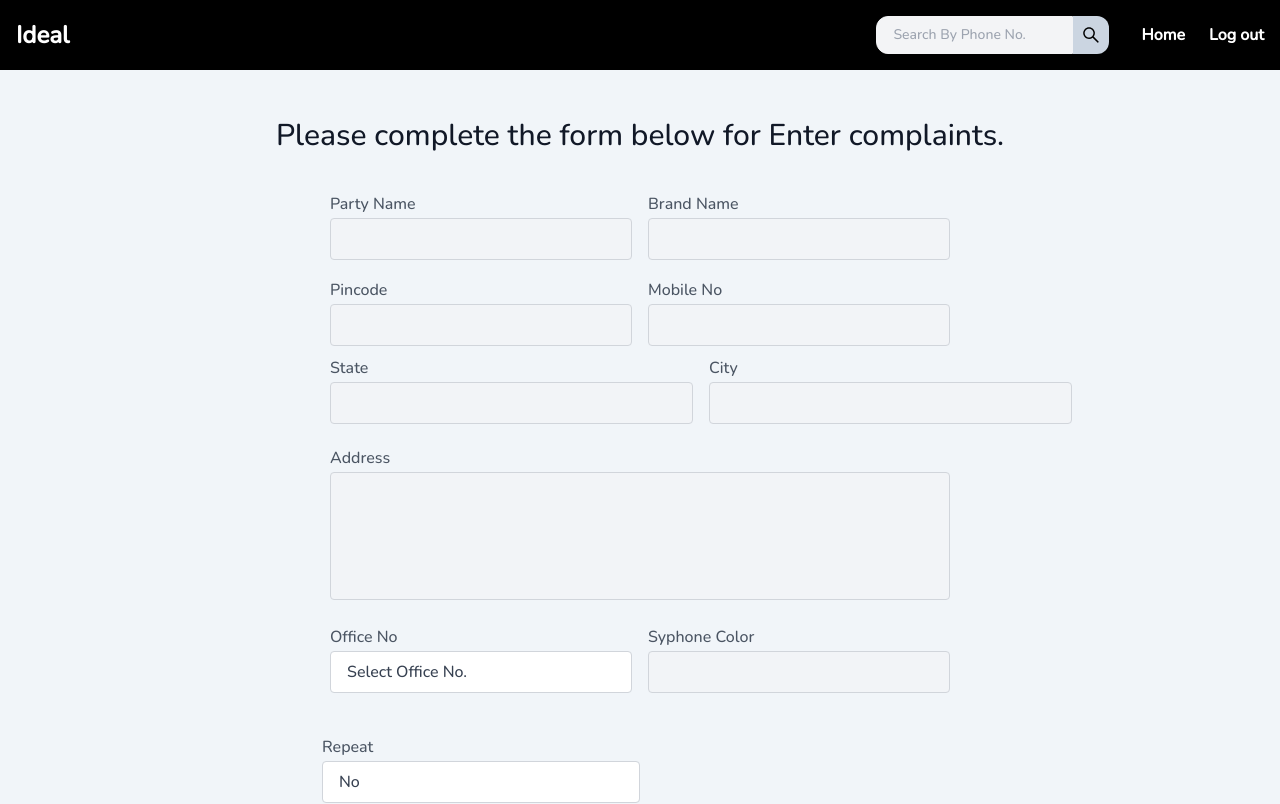
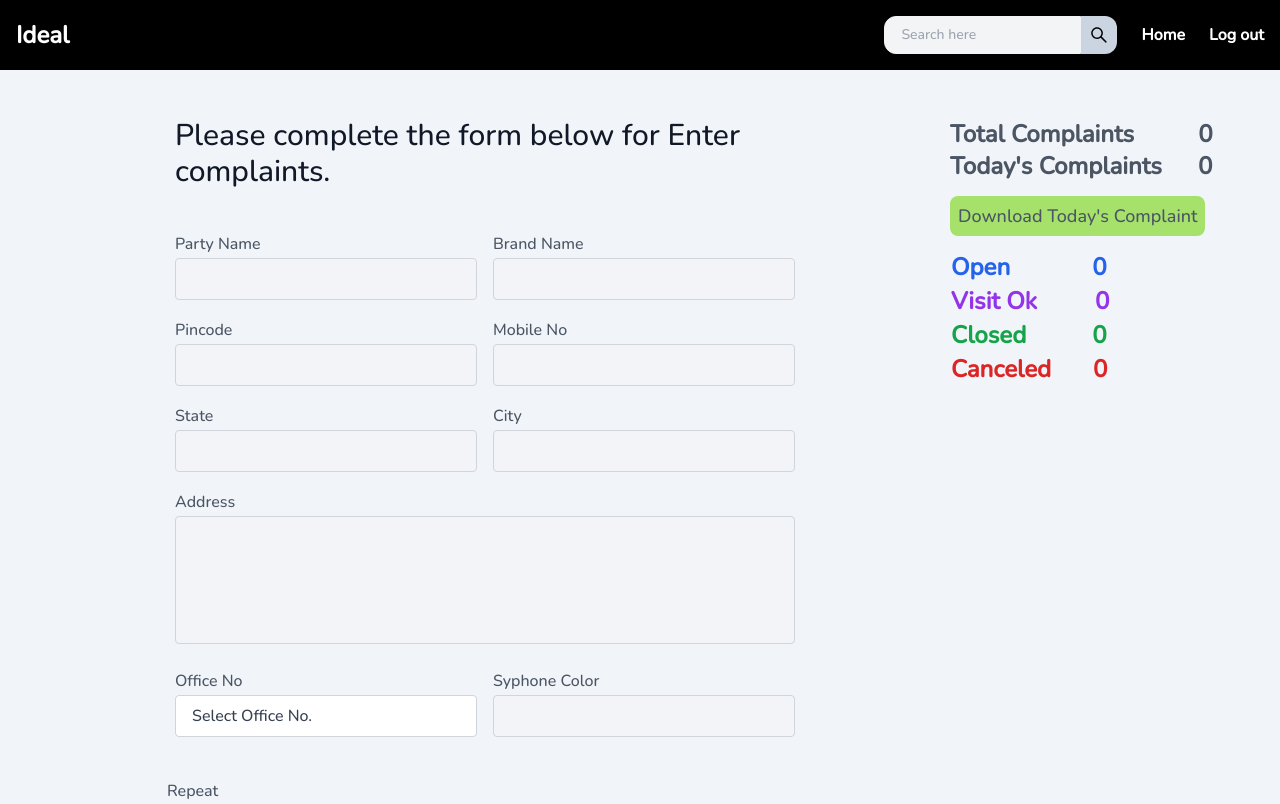
Before and after one commit to harshilsarariya/client, a React (Create React App) app: page / in a window 1280 px wide. Shown: the top 804 px of the page. Built offline with nearby package versions, Linux system fonts and the light colour scheme; no server answers; sample sign-in values are in the browser's storage.

Commit message:
added details in complaint form

```diff
--- a/src/components/ComplaintForm.js
+++ b/src/components/ComplaintForm.js
@@ -1,13 +1,21 @@
 import React, { useEffect, useState } from "react";
 import { useNavigate } from "react-router-dom";
-import Navbar from "./Navbar";
+import { CSVLink } from "react-csv";
 var pincodeDirectory = require("india-pincode-lookup");
 
 const ComplaintForm = () => {
   const [pincode, setPincode] = useState();
   const [state, setState] = useState("");
   const [district, setDistrict] = useState("");
-  const [totalComplaints, setTotalComplaints] = useState(0);
+  const [totalComplaintsCount, setTotalComplaintsCount] = useState(0);
+  const [totalComplaints, setTotalComplaints] = useState([]);
+  const [todaysTotalComplaintsCount, setTodaysTotalComplaintsCount] =
+    useState(0);
+  const [todaysTotalComplaints, setTodaysTotalComplaints] = useState([]);
+  const [closed, setClosed] = useState(0);
+  const [visitOk, setVisitOk] = useState(0);
+  const [pending, setPending] = useState(0);
+  const [cancel, setCancel] = useState(0);
   const [complaint, setComplaint] = useState({
     partyName: "",
     address: "",
@@ -22,8 +30,80 @@ const ComplaintForm = () => {
     repeat: "No",
     syphoneColor: "",
   });
+  const [officeNo, setOfficeNo] = useState(0);
+  let navigate = useNavigate();
+  const getOfficeNo = async () => {
+    let email = localStorage.getItem("email");
+    const response = await fetch(
+      // `http://localhost:5000/api/auth/getMemberByEmail?email=${email}`,
+      `http://localhost:5000/api/auth/getMemberByEmail?email=${email}`,
+      {
+        method: "GET",
+        headers: {
+          "Content-Type": "application/json",
+        },
+      }
+    );
+    const json = await response.json();
+    let pho = json.data[0].phone;
+    setOfficeNo(pho);
+  };
 
-  let navigate = useNavigate();
+  const handleTotalComplaint = async () => {
+    const response = await fetch(
+      `https://ideal-server.herokuapp.com/api/complaint/fetchComplaintsCount?plumbingNo=${officeNo}`,
+      // `http://localhost:5000/api/complaint/fetchComplaintsCount?plumbingNo=${9924733933}`,
+      {
+        method: "GET",
+        headers: {
+          "Content-Type": "application/json",
+          "auth-token": localStorage.getItem("token"),
+        },
+      }
+    );
+    const json = await response.json();
+    setTotalComplaintsCount(json.lenTotal);
+    setTotalComplaints(json.complaint);
+    let ope = 0,
+      clo = 0,
+      vis = 0,
+      can = 0;
+    totalComplaints.map((complaint) => {
+      if (complaint.workDone === "Yes" && complaint.problemSolved === "Yes") {
+        clo++;
+        setClosed(clo);
+      } else if (
+        complaint.workDone === "No" &&
+        complaint.problemSolved === "No"
+      ) {
+        ope++;
+        setPending(ope);
+      } else if (complaint.workDone === "Visit Ok") {
+        vis++;
+        setVisitOk(vis);
+      } else if (complaint.workDone === "Cancel") {
+        can++;
+        setCancel(can);
+      }
+    });
+  };
+
+  const handleTodaysTotalComplaint = async () => {
+    const response = await fetch(
+      `https://ideal-server.herokuapp.com/api/complaint/fetchTodaysComplaintsCount?plumbingNo=${officeNo}`,
+      // `http://localhost:5000/api/complaint/fetchTodaysComplaintsCount?plumbingNo=${9924733933}`,
+      {
+        method: "GET",
+        headers: {
+          "Content-Type": "application/json",
+          "auth-token": localStorage.getItem("token"),
+        },
+      }
+    );
+    const json = await response.json();
+    setTodaysTotalComplaintsCount(json.lenTotal);
+    setTodaysTotalComplaints(json.complaint);
+  };
 
   const handleSubmit = async (e) => {
     e.preventDefault();
@@ -57,6 +137,8 @@ const ComplaintForm = () => {
     const json = await response.json();
     if (json.success) {
       // props.showAlert("Complaint Submitted successfully", "green");
+      handleTotalComplaint();
+      handleTodaysTotalComplaint();
       alert("Complaint Submitted successfully");
     } else {
       // props.showAlert(json.errors[0].msg, "red");
@@ -82,50 +164,49 @@ const ComplaintForm = () => {
       complaint.city = no[0].districtName;
     }
   };
-  // let officeNo = 7575024245;
 
-  // const handleTotalComplaint = async () => {
-  //   const response = await fetch(
-  //     // "https://ideal-server.herokuapp.com/api/complaint/totalcomplaint",
-  //     `http://localhost:5000/api/complaint/fetchComplaintsCount?plumbingNo=${officeNo}`,
-  //     {
-  //       method: "GET",
-  //       headers: {
-  //         "Content-Type": "application/json",
-  //         "auth-token": localStorage.getItem("token"),
-  //       },
-  //     }
-  //   );
-  //   const json = await response.json();
-  //   setTotalComplaints(json.len);
-  // };
   useEffect(() => {
     if (!localStorage.getItem("token")) {
       navigate("/signin");
     }
-    // handleTotalComplaint();
+    getOfficeNo();
   }, []);
+
+  useEffect(() => {
+    handleTotalComplaint();
+    handleTodaysTotalComplaint();
+  }, [officeNo]);
+
+  useEffect(() => {
+    handleTotalComplaint();
+    handleTodaysTotalComplaint();
+  }, [totalComplaintsCount]);
+
+  let headers = [
+    { label: "Opening Date", key: "date" },
+    { label: "Party Name", key: "partyName" },
+    { label: "Address", key: "address" },
+    { label: "Pincode", key: "pincode" },
+    { label: "State", key: "state" },
+    { label: "City", key: "city" },
+    { label: "Mobile No", key: "mobileNo" },
+    { label: "Plumbing No", key: "plumbingNo" },
+    { label: "Brand Name", key: "brandName" },
+    { label: "Work Done", key: "workDone" },
+    { label: "Problem Solved", key: "problemSolved" },
+    { label: "Repeat", key: "repeat" },
+    { label: "Syphone Color", key: "syphoneColor" },
+  ];
 
   return (
     <div>
-      <section className="text-gray-600 body-font relative">
-        <div className="container px-5 py-12 mx-auto">
-          <div className="flex  text-center w-full mb-5">
-            {/* <div className=" mb-5">
-              <div className="flex text-2xl">
-                <h2 className="mr-16 ">Total Complaints</h2>
-                <span>{totalComplaints}</span>
-              </div>
-              <div className="flex text-2xl">
-                <h2 className="mr-9"> Today's Complaints</h2>
-                <span>2356</span>
-              </div>
-            </div> */}
-            <h1 className="sm:text-3xl mx-auto text-2xl font-medium title-font mb-4 text-gray-900">
+      <section className="text-gray-600 min-h-screen body-font relative">
+        <div className="container flex px-5 py-12 mx-auto">
+          <div className="w-9/12">
+            <h1 className="sm:text-3xl  mx-auto md:w-2/3 mb-10 text-2xl font-medium title-font  text-gray-900">
               Please complete the form below for Enter complaints.
             </h1>
-          </div>
-          <form onSubmit={handleSubmit} className="lg:w-1/2 md:w-2/3 mx-auto ">
+            <form onSubmit={handleSubmit} className=" mx-auto md:w-2/3  ">
               <div className="flex flex-wrap -m-2">
                 <div className="p-2 w-1/2">
                   <div className="relative">
@@ -196,8 +277,8 @@ const ComplaintForm = () => {
                   </div>
                 </div>
                 {/* dropdown */}
-              <div className="flex space-x-4">
-                <div className="mb-3 w-[363px] ml-2 left-0">
+                <div className="p-2 w-1/2">
+                  <div className="relative">
                     <label
                       htmlFor="state"
                       className="leading-7 text-base text-gray-600"
@@ -214,7 +295,9 @@ const ComplaintForm = () => {
                       className="w-full bg-gray-100 bg-opacity-50 rounded border border-gray-300 focus:border-[#717984] focus:bg-white focus:ring-2 focus:ring-[#717984] text-base outline-none text-gray-700 py-1 px-3 leading-8 transition-colors duration-200 ease-in-out"
                     />
                   </div>
-                <div className="mb-3 w-[363px] ml-2 right-0">
+                </div>
+                <div className="p-2 w-1/2">
+                  <div className="relative">
                     <label
                       htmlFor="city"
                       className="leading-7 text-base text-gray-600"
@@ -280,7 +363,10 @@ const ComplaintForm = () => {
       focus:text-gray-700 focus:bg-white focus:border-blue-600 focus:outline-none"
                       aria-label=".form-select-lg example"
                     >
-                    <option className="p-2 text-xl"> Select Office No.</option>
+                      <option className="p-2 text-xl">
+                        {" "}
+                        Select Office No.
+                      </option>
                       <option className="p-2 text-xl">7575024245</option>
                       <option className="p-2 text-xl">9924733933</option>
                       <option className="p-2 text-xl">9913833233</option>
@@ -346,6 +432,48 @@ const ComplaintForm = () => {
               </div>
             </form>
           </div>
+          <div className="w-3/12">
+            <div>
+              <div className="flex text-2xl">
+                <h2 className="mr-16 font-bold">Total Complaints</h2>
+                <span className=" font-bold">{totalComplaintsCount}</span>
+              </div>
+              <div className="flex text-2xl">
+                <h2 className="mr-9 font-bold"> Today's Complaints</h2>
+                <span className=" font-bold">{todaysTotalComplaintsCount}</span>
+              </div>
+              <div className="my-5 min-w-full ">
+                <CSVLink
+                  data={todaysTotalComplaints}
+                  headers={headers}
+                  className="bg-[#86da32b5] text-xs p-1  lg:text-sm lg:p-2 px-5   xl:text-lg  rounded-lg "
+                >
+                  Download Today's Complaint
+                </CSVLink>
+              </div>
+            </div>
+            <table className="table-fixed">
+              <tbody>
+                <tr className="flex text-2xl font-bold text-blue-600">
+                  <td className="mr-20">Open</td>
+                  <td>{pending}</td>
+                </tr>
+                <tr className="flex text-2xl font-bold text-purple-600">
+                  <td className="mr-14">Visit Ok</td>
+                  <td>{visitOk}</td>
+                </tr>
+                <tr className="flex text-2xl font-bold text-green-600">
+                  <td className="mr-16">Closed</td>
+                  <td>{closed}</td>
+                </tr>
+                <tr className="flex text-2xl font-bold text-red-600">
+                  <td className="mr-10">Canceled</td>
+                  <td>{cancel}</td>
+                </tr>
+              </tbody>
+            </table>
+          </div>
+        </div>
       </section>
     </div>
   );
--- a/src/components/Navbar.js
+++ b/src/components/Navbar.js
@@ -1,9 +1,9 @@
 import React, { useState, useEffect } from "react";
 import { Link, useNavigate } from "react-router-dom";
-import { searchByPhoneNo } from "../api/complaint";
+import { searchByPhoneNo, search } from "../api/complaint";
 import ComplaintListForUser from "./ComplaintListForUser";
 import { AiOutlineSearch } from "react-icons/ai";
-import ComplaintForm from "./ComplaintForm";
+import { CSVLink } from "react-csv";
 
 const Navbar = () => {
   const [searchResult, setSearchResult] = useState([]);
@@ -45,6 +45,39 @@ const Navbar = () => {
     setSearchResult(data);
   };
 
+  const handleString = async (e) => {
+    const data = await search(query);
+    setIsSearch(true);
+    setSearchResult(data);
+  };
+  const handleSearch = (e) => {
+    if (!isNaN(query)) {
+      handleStateBySearch();
+    } else {
+      handleString();
+    }
+  };
+
+  let headers = [
+    { label: "Opening Date", key: "date" },
+    { label: "Party Name", key: "partyName" },
+    { label: "Address", key: "address" },
+    { label: "Pincode", key: "pincode" },
+    { label: "State", key: "state" },
+    { label: "City", key: "city" },
+    { label: "Mobile No", key: "mobileNo" },
+    { label: "Plumbing No", key: "plumbingNo" },
+    { label: "Brand Name", key: "brandName" },
+    { label: "Work Done", key: "workDone" },
+    { label: "Problem Solved", key: "problemSolved" },
+    { label: "Repeat", key: "repeat" },
+    { label: "Syphone Color", key: "syphoneColor" },
+    { label: "Remark", key: "remark" },
+    { label: "Problem", key: "problem" },
+    { label: "Solutions", key: "solutions" },
+    { label: "Closing Date", key: "closingDate" },
+  ];
+
   return (
     <div className="nunito-font  top-0 z-50 ">
       <nav className="flex bg-[#000000] items-center justify-between flex-wrap p-4 ">
@@ -56,23 +89,38 @@ const Navbar = () => {
           </li>
         </ul>
 
-        <div className="space-x-1 flex">
+        <div className="space-x-1 flex items-center">
           {showSearchBar && (
-            <div className="flex  mr-7">
+            <>
+              <div className="mr-5 flex items-center">
+                {isSearch && (
+                  <div className="  ">
+                    <CSVLink
+                      data={searchResult}
+                      headers={headers}
+                      className="bg-[#86da32b5] rounded-xl p-2 px-4 text-lg mr-5"
+                    >
+                      Export
+                    </CSVLink>
+                  </div>
+                )}
+
+                <div className="flex ">
                   <input
                     className="border border-gray-100 focus:outline-none focus:border-indigo-700  w-full text-sm text-gray-500 bg-gray-100 pl-4 py-2 rounded-l-xl "
-                type="text"
                     onChange={(e) => setQuery(e.target.value)}
-                placeholder="Search By Phone No."
-                onSubmit={handleStateBySearch}
+                    placeholder="Search here"
+                    onSubmit={handleSearch}
                   />
                   <button
                     className="bg-slate-300 p-2 rounded-r-xl"
-                onClick={handleStateBySearch}
+                    onClick={handleSearch}
                   >
                     <AiOutlineSearch size={20} />
                   </button>
                 </div>
+              </div>
+            </>
           )}
           <ul className="flex space-x-6 items-center text-white font-bold ">
             <li>
```
Lines whose indentation alone changed are shown as unchanged.
